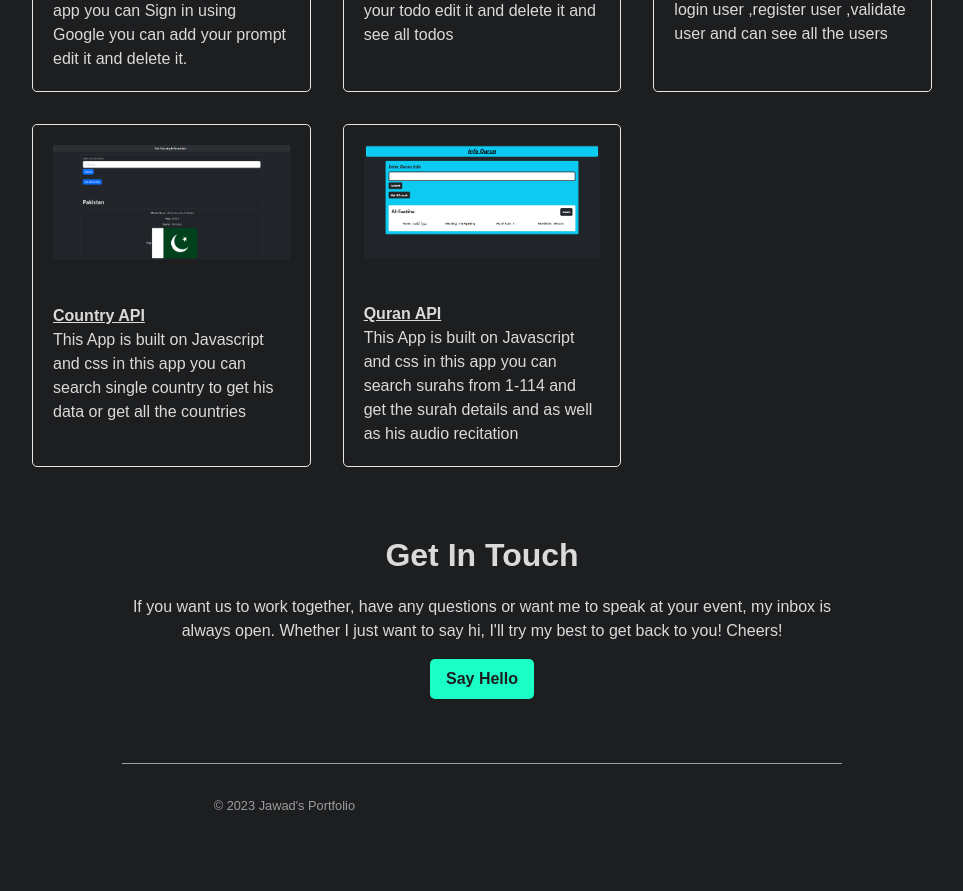
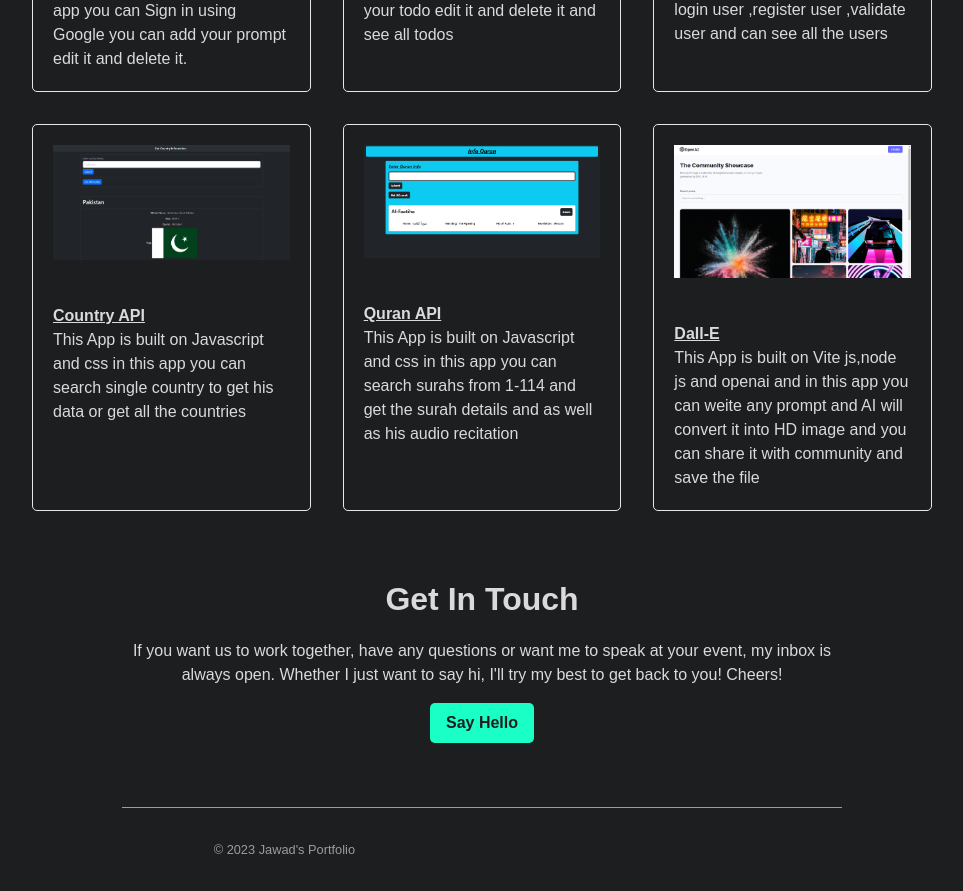
Before and after one commit to jawadhassan100/My-Portfolio, a Next.js app: page / in a window 1280 px wide. Shown: the part 2140-3031 px from the top of the page, without its empty margins (158-1121 px from the left). Before the commit the page ends 2987 px from the top, so only its background shows below. Built offline with nearby package versions, Linux system fonts and the light colour scheme.

Commit message:
new project added

```diff
--- a/components/data.js
+++ b/components/data.js
@@ -44,4 +44,13 @@ export const projectData = [
       "This App is built on Javascript and css in this app you can search surahs from 1-114 and get the surah details and as well as his audio recitation",
     gitHubLink: "https://github.com/jawadhassan100/Quran-API",
   },
+  {
+    id: 6,
+    Image: "/images/dalle.png",
+    live: "https://dall-e-nine-plum.vercel.app/",
+    title: "Dall-E",
+    description:
+      "This App is built on Vite js,node js and openai and in this app you can weite any prompt and AI will convert it into HD image and you can share it with community and save the file",
+    gitHubLink: "https://github.com/jawadhassan100/DALL-E",
+  },
 ];
```
Also changed, not shown: public/images/dalle.png (added).
